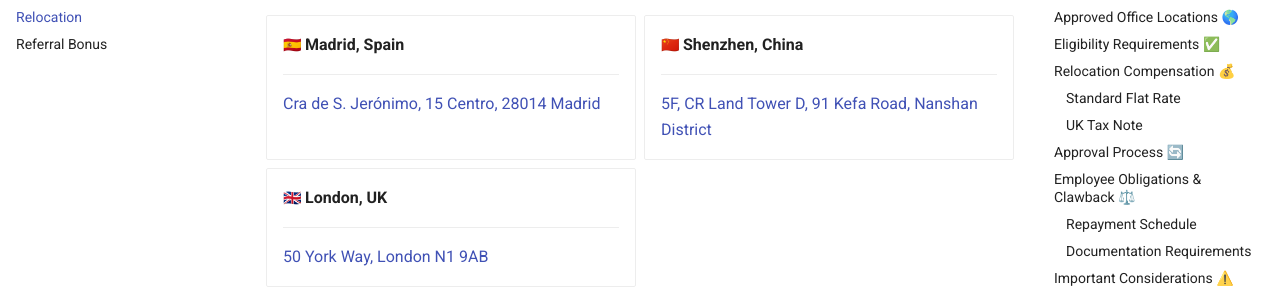
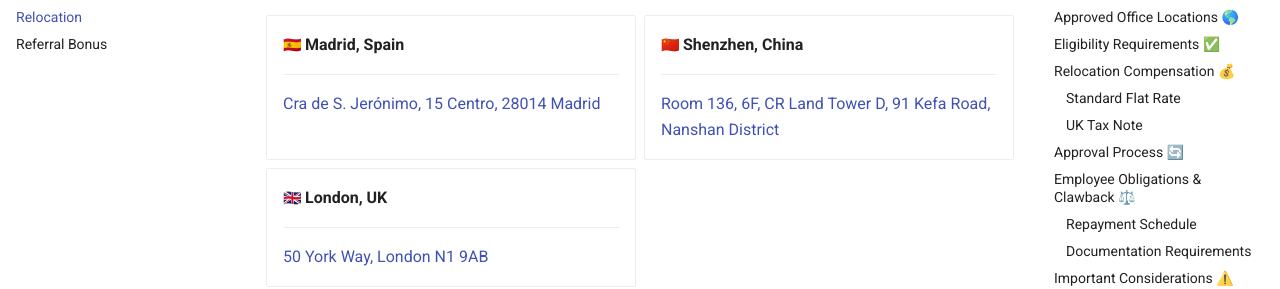
Before and after one commit to ultralytics/handbook, an MkDocs documentation site: the page built from docs/en/finance/relocation.md, in a window 1280 px wide and 900 px high, scrolled down 530 px. Shown: the part 166-455 px from the top of the window. Built offline with MkDocs 1.6.1 and Material for MkDocs 9.7.7, drawn with Linux system fonts in a browser that asks for light colours; emoji names are drawn with the system emoji font; comment, search, counter and statistics services are not loaded.

Commit message:
Update Shenzhen office address and 2026 China public holidays. (#242)

```diff
--- a/docs/en/finance/relocation.md
+++ b/docs/en/finance/relocation.md
@@ -29,7 +29,7 @@ This policy applies to new hires or existing employees relocating to be near our
 
     ***
 
-    [5F, CR Land Tower D, 91 Kefa Road, Nanshan District](https://maps.google.com/?q=5F,+CR+Land+Tower+D,+91+Kefa+Road,+Nanshan+District,+Shenzhen,+China)
+    [Room 136, 6F, CR Land Tower D, 91 Kefa Road, Nanshan District](https://maps.google.com/?q=6F,+CR+Land+Tower+D,+91+Kefa+Road,+Nanshan+District,+Shenzhen,+China)
 
 - :flag_gb: **London, UK**
 
```
Also changed, not shown: docs/en/people/pto-policy.md (+1 -1 lines).
